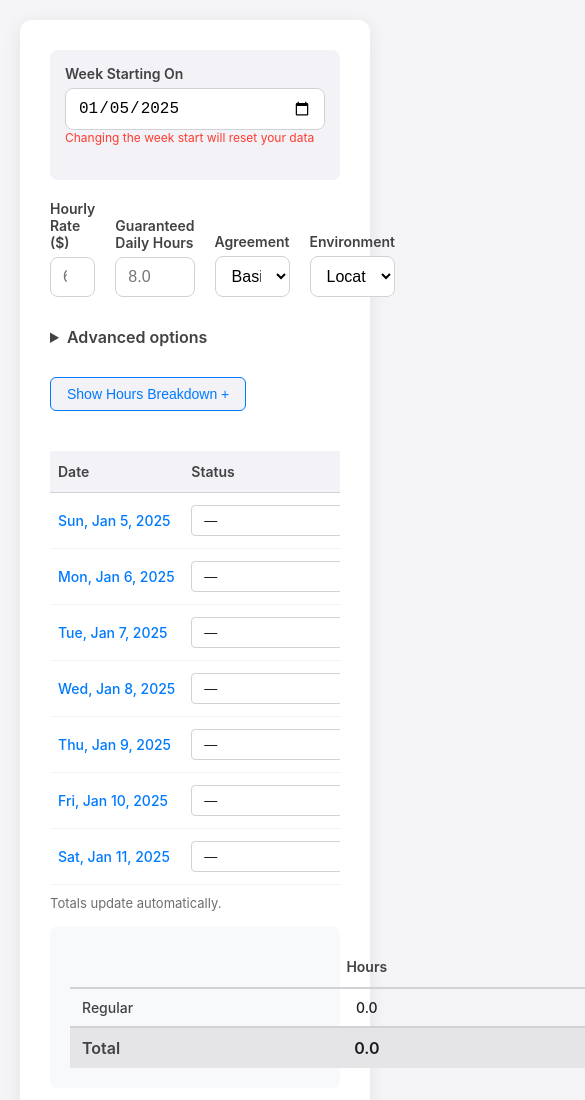
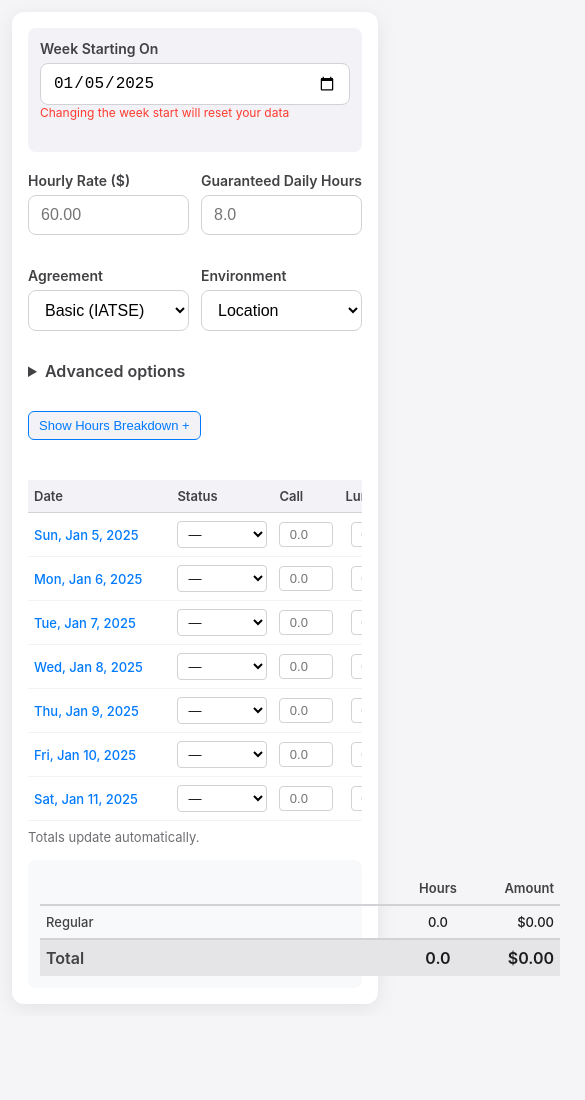
Before and after one commit to jakelley101/checkmycheck, a plain HTML site: page index.html in a window 390 px wide. Shown: the top 1100 px of the page, 585 px wide, since content can reach past the window. After the commit the page ends 1016 px from the top, so only its background shows below. Drawn offline with Linux system fonts and the light colour scheme.

Commit message:
Update index.html
mobile layout changes

```diff
--- a/index.html
+++ b/index.html
@@ -50,6 +50,47 @@
     .switch-row{display:flex;align-items:center;gap:10px;padding-top:6px}
     .switch-row input[type="checkbox"]{width:18px;height:18px;accent-color:#007aff}
     .hint{font-size:13px;color:#6e6e73}
+
+    /* ---------------- Mobile-only tightening (desktop unchanged) ---------------- */
+    @media (max-width: 600px) {
+      body { padding: 12px; }
+      .container { padding: 16px; }
+
+      /* Inputs header row: two columns so it fits better on phones */
+      .form-row { grid-template-columns: 1fr 1fr; gap: 12px; }
+
+      .week-info { padding: 12px; }
+      .hours-breakdown { padding: 6px 10px; font-size: 13px; }
+
+      /* Timecard table: make Date + Status compact so Call is visible on load */
+      .table-container { margin: 8px 0; -webkit-overflow-scrolling: touch; }
+      table { min-width: 520px; table-layout: fixed; }
+      th, td { padding: 8px 6px; }
+      th { font-size: 13px; }
+
+      /* Date column */
+      .table-container table th:nth-child(1),
+      .table-container table td:nth-child(1) { width: 150px; }
+      .date-cell { font-size: 13px; overflow: hidden; text-overflow: ellipsis; }
+
+      /* Status column */
+      .table-container table th:nth-child(2),
+      .table-container table td:nth-child(2) { width: 92px; }
+      .status-select { max-width: 90px; padding: 4px 6px; }
+
+      /* Time inputs */
+      .time-input { width: 54px; padding: 4px; }
+
+      /* When Hours Breakdown is open, allow wider scroll but still compact */
+      table.expanded { min-width: 980px; }
+
+      /* Totals grid: keep three tight columns */
+      .totals-section { padding: 12px; }
+      .totals-table { width: 100%; max-width: none; font-size: 13px; }
+      .totals-table th, .totals-table td { padding: 8px 6px; }
+      .totals-table th:nth-child(2), .totals-table .hours-value { width: 56px; }
+      .totals-table th:nth-child(3), .totals-table .amount-value { width: 94px; }
+    }
   </style>
 </head>
 <body>
```
